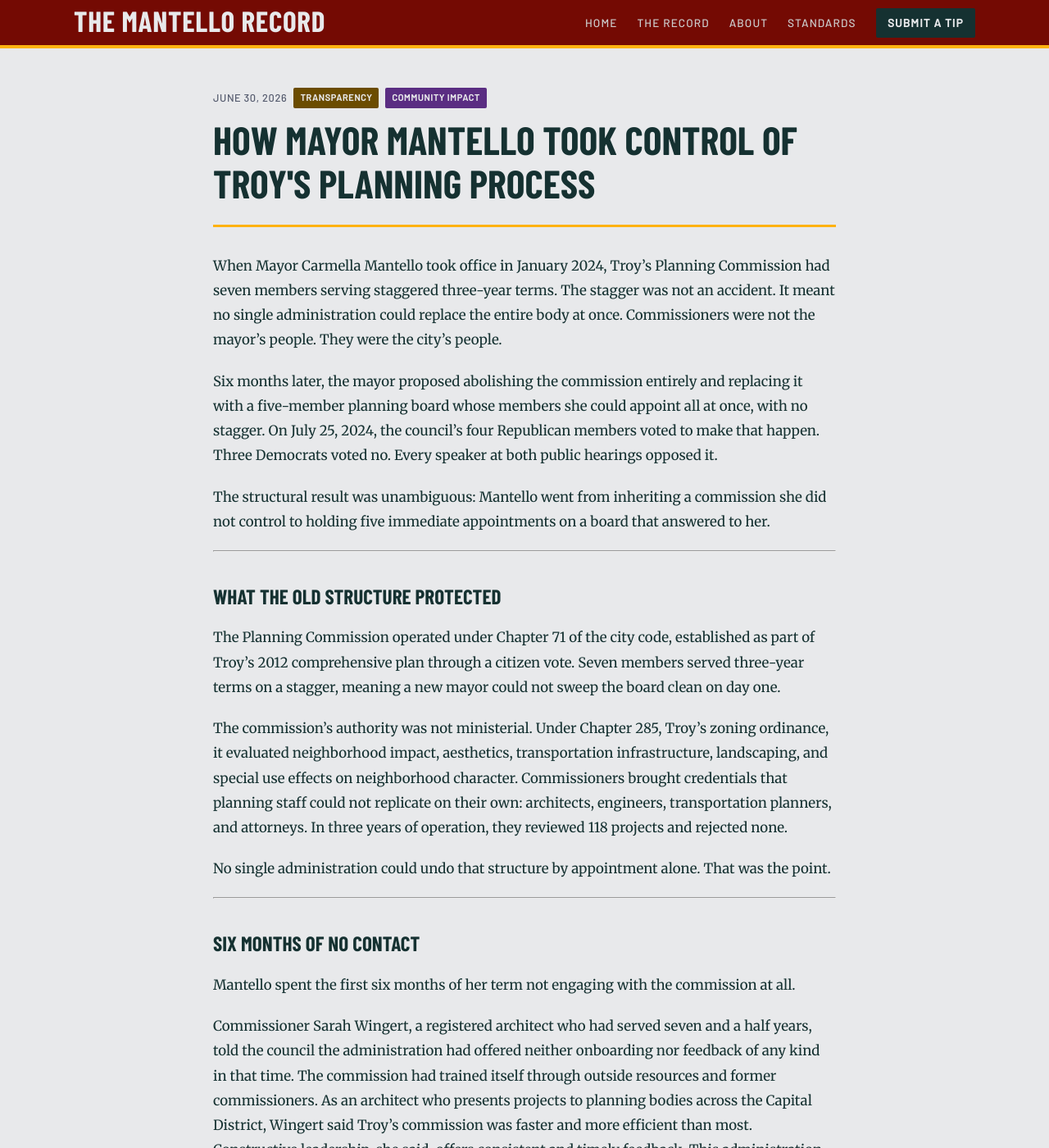
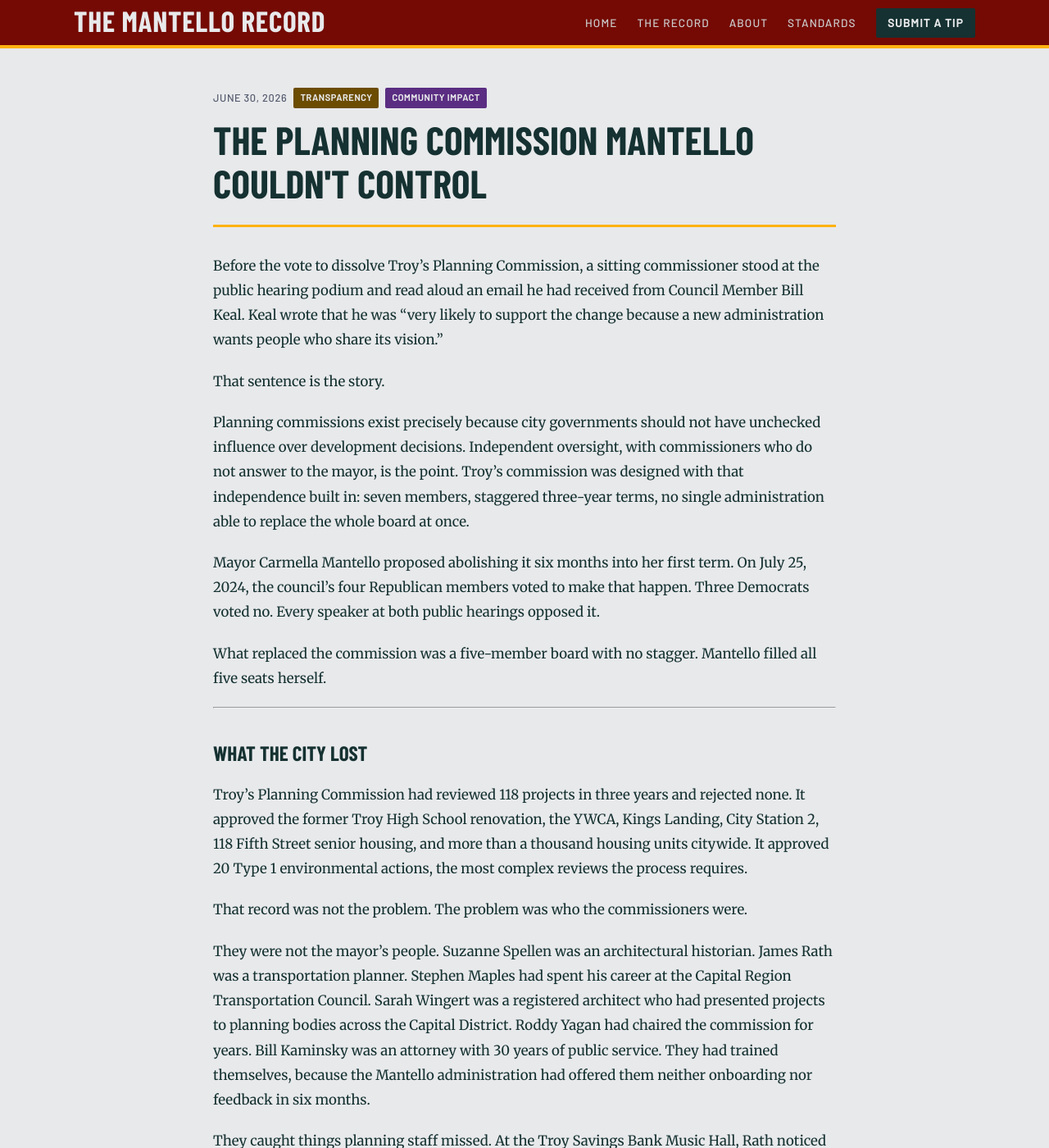
Before and after one commit to MdevitSEC/the-mantello-record, a Jekyll site: the page built from _posts/2026-06-30-local-law-3-planning-commission-repeal.md, in a window 1280 px wide and 1400 px high. Shown: the whole window at 82% size. Built offline with Jekyll 4.4.1, drawn with Linux system fonts in a browser that asks for light colours; some web fonts are replaced; some of the changed text lies outside the part shown.

Commit message:
Reframe article: independence vs. control as central thesis
Opens with Keal's email as the thesis. Expands 'What the City Lost'
into the centerpiece section. Restructures around the premise that
Mantello eliminated the commission because she couldn't control it.

Co-Authored-By: Claude Sonnet 4.6 <noreply@anthropic.com>

```diff
--- a/_posts/2026-06-30-local-law-3-planning-commission-repeal.md
+++ b/_posts/2026-06-30-local-law-3-planning-commission-repeal.md
@@ -1,89 +1,93 @@
 ---
 layout: post
-title: "How Mayor Mantello Took Control of Troy's Planning Process"
+title: "The Planning Commission Mantello Couldn't Control"
 date: 2026-06-30
 categories: ["Transparency", "Community Impact"]
 ---
 
-When Mayor Carmella Mantello took office in January 2024, Troy's Planning Commission had seven members serving staggered three-year terms. The stagger was not an accident. It meant no single administration could replace the entire body at once. Commissioners were not the mayor's people. They were the city's people.
+Before the vote to dissolve Troy's Planning Commission, a sitting commissioner stood at the public hearing podium and read aloud an email he had received from Council Member Bill Keal. Keal wrote that he was "very likely to support the change because a new administration wants people who share its vision."
 
-Six months later, the mayor proposed abolishing the commission entirely and replacing it with a five-member planning board whose members she could appoint all at once, with no stagger. On July 25, 2024, the council's four Republican members voted to make that happen. Three Democrats voted no. Every speaker at both public hearings opposed it.
+That sentence is the story.
 
-The structural result was unambiguous: Mantello went from inheriting a commission she did not control to holding five immediate appointments on a board that answered to her.
+Planning commissions exist precisely because city governments should not have unchecked influence over development decisions. Independent oversight, with commissioners who do not answer to the mayor, is the point. Troy's commission was designed with that independence built in: seven members, staggered three-year terms, no single administration able to replace the whole board at once.
+
+Mayor Carmella Mantello proposed abolishing it six months into her first term. On July 25, 2024, the council's four Republican members voted to make that happen. Three Democrats voted no. Every speaker at both public hearings opposed it.
+
+What replaced the commission was a five-member board with no stagger. Mantello filled all five seats herself.
 
 ---
 
-## What the Old Structure Protected
+## What the City Lost
 
-The Planning Commission operated under Chapter 71 of the city code, established as part of Troy's 2012 comprehensive plan through a citizen vote. Seven members served three-year terms on a stagger, meaning a new mayor could not sweep the board clean on day one.
+Troy's Planning Commission had reviewed 118 projects in three years and rejected none. It approved the former Troy High School renovation, the YWCA, Kings Landing, City Station 2, 118 Fifth Street senior housing, and more than a thousand housing units citywide. It approved 20 Type 1 environmental actions, the most complex reviews the process requires.
 
-The commission's authority was not ministerial. Under Chapter 285, Troy's zoning ordinance, it evaluated neighborhood impact, aesthetics, transportation infrastructure, landscaping, and special use effects on neighborhood character. Commissioners brought credentials that planning staff could not replicate on their own: architects, engineers, transportation planners, and attorneys. In three years of operation, they reviewed 118 projects and rejected none.
+That record was not the problem. The problem was who the commissioners were.
 
-No single administration could undo that structure by appointment alone. That was the point.
+They were not the mayor's people. Suzanne Spellen was an architectural historian. James Rath was a transportation planner. Stephen Maples had spent his career at the Capital Region Transportation Council. Sarah Wingert was a registered architect who had presented projects to planning bodies across the Capital District. Roddy Yagan had chaired the commission for years. Bill Kaminsky was an attorney with 30 years of public service. They had trained themselves, because the Mantello administration had offered them neither onboarding nor feedback in six months.
+
+They caught things planning staff missed. At the Troy Savings Bank Music Hall, Rath noticed ADA-compliant curb ramps were missing from a renovation site plan and asked the applicant to add them. The applicant agreed. "They'll have people who can come and enjoy a night at the Music Hall safely and with dignity," Rath said at the hearing. Then he asked who would catch those things once the commission was gone.
+
+Nobody answered.
+
+Planning Director Eric Ferraro was already stretched beyond capacity. The commission absorbed a significant volume of review work without a budget line, without staff, and without any support from the administration. Commissioner Wingert said it directly: "If nothing else, keep the Planning Commission for Eric Ferraro." That workload did not disappear when the commission did. It landed on a department that had never been given the resources to carry it.
+
+The city also lost the institutional guarantee that planning decisions were not being made because a developer called the right people. An independent body between developers and elected officials is a structural protection. Once every seat on the board answers to the mayor, that protection is gone.
+
+Former chair Roddy Yagan said he was personally thinking about leaving the city after the vote. "I've been here for 16 years. I'm an RPI graduate. I fell in love with the city. It's why I joined the Planning Commission." He is the human version of what happened that night: a person who gave years of unpaid expertise to Troy's public life, publicly told his work was dysfunctional, and saw no reason to stay.
 
 ---
 
 ## Six Months of No Contact
 
-Mantello spent the first six months of her term not engaging with the commission at all.
+Mantello took office in January 2024. She proposed abolishing the commission in July 2024. In between, she had no substantive contact with the commission at all.
 
-Commissioner Sarah Wingert, a registered architect who had served seven and a half years, told the council the administration had offered neither onboarding nor feedback of any kind in that time. The commission had trained itself through outside resources and former commissioners. As an architect who presents projects to planning bodies across the Capital District, Wingert said Troy's commission was faster and more efficient than most. Constructive leadership, she said, offers consistent and timely feedback. This administration had offered none.
+Commissioner Rath had reached out to the administration four times over six months, by phone, email, and in person, and been promised a follow-up meeting that never happened. The day before the July 11 hearing where the replacement ordinance was first introduced, the mayor's confidential assistant emailed to say the administration was always available. Rath replied that he had also been available. He had not heard back.
 
-Commissioner James Rath said he had reached out to the administration four times over six months, by phone, email, and in person, and been promised a follow-up meeting that never happened. The day before the July 11 hearing where the replacement ordinance was introduced, the mayor's confidential assistant emailed to say the administration was always available. Rath replied that he had also been available.
+Wingert told the council the administration had offered neither onboarding nor feedback of any kind in the six months it had been in office. As an architect who presents projects to planning bodies across the Capital District, she said Troy's commission was faster and more efficient than most. Constructive leadership offers consistent and timely feedback. This administration had offered none.
 
-Then, in July, the mayor moved to dissolve the body.
+The administration did not try to work with the commission. It built a case against it.
 
 ---
 
-## The Stated Case and What the Record Showed
+## The Case Built Against Them
 
 Corporation Counsel Dana Salazar submitted a memo arguing the commission's authority was limited to confirming code compliance and did not extend to aesthetic or design judgments. She described the planning process as "a check the box job when it comes to site plan approval." She said the city had received calls from attorneys threatening Article 78 litigation against commission decisions.
 
-Every commissioner who testified disputed this characterization and cited Chapter 285 directly. The authority Salazar called overreach was what the city's own zoning ordinance authorized.
+Every commissioner who testified cited Chapter 285, Troy's own zoning ordinance, which explicitly authorizes the commission to evaluate neighborhood impact, aesthetics, transportation infrastructure, landscaping, and special use effects on neighborhood character. What Salazar called overreach was what the statute required.
 
-David Banks, a geography and planning professor at UAlbany who trains municipal planners, identified the legal exposure that ran the other direction. Stating on the record, repeatedly, that the commission was dysfunctional or politically motivated, while commissioners testified that those characterizations were factually wrong, was exactly the kind of documented misrepresentation that invites Article 78 litigation. "Shut this down," he said. "Stop."
+David Banks, a geography and planning professor at UAlbany who trains municipal planners, identified the legal exposure running in the other direction. Stating on the record, repeatedly, that the commission was dysfunctional or politically motivated, while commissioners testified those characterizations were factually wrong, was exactly the kind of documented misrepresentation that invites Article 78 litigation. "Shut this down," he said. "Stop."
 
-There was also a direct contradiction at the center of the administration's legal argument. Deputy Corporation Counsel Rick Mory had told the Planning Commission at its most recent meeting, on the record, that the commission had operated within its purview. The administration cited Mory's advice to proceed with dissolution. Commissioner Rath asked the question no one answered: "Why aren't we listening to him when he tells us directly that we're operating within our purview?"
+The administration's own deputy corporation counsel undercut its position. Rick Mory had told the Planning Commission at its most recent meeting, on the record, that the commission had operated within its purview. The administration cited Mory's advice in proceeding with dissolution. Rath asked the question no one answered: "Why aren't we listening to him when he tells us directly that we're operating within our purview?"
 
 ---
 
 ## The Developer Connection
 
-The administration did not act alone. Jessica Bennett named the source of outside pressure from the public hearing podium: Kevin Vandenberg, the developer behind the stalled 10-11 Second Avenue project, had lobbied council members to replace the commission. "Kevin Vandenberg threw his weight around," said Rachel Carter of Lansingburgh. Bennett had filed a FOIL request that morning for all correspondence between the mayor's office and any developer regarding the Planning Commission since January 1.
+Keal's email was not the only evidence of outside pressure. Jessica Bennett named it from the podium: Kevin Vandenberg, the developer behind the stalled 10-11 Second Avenue project, had lobbied council members to replace the commission. "Kevin Vandenberg threw his weight around," said Rachel Carter of Lansingburgh, repeating the same description.
 
-Former commission chair Roddy Yagan disputed the administration's account of the 10-11 Second Avenue project. The one Planning Commission meeting that addressed it was held to discuss street infrastructure, not to block the project. Mickey Dobbin, who attended that meeting, confirmed the same thing: the commission asked whether the applicant had considered balconies. It never required them.
+Former commission chair Yagan disputed the administration's account of that project. The one Planning Commission meeting that addressed 10-11 Second Avenue was held to discuss street infrastructure, not to block the development. Mickey Dobbin, who attended that meeting, confirmed it: the commission asked whether the applicant had considered balconies. It never required them.
+
+Bennett had filed a FOIL request that morning for all correspondence between the mayor's office and any developer regarding the Planning Commission since January 1. No results from that request have been made public.
 
 ---
 
-## What Council Member Keal Put in Writing
+## What Three Environmental Groups Said
 
-Before the hearing, Rath had received an email from Council Member Keal stating Keal was very likely to support the change because, as Keal wrote, a new administration wants people who share its vision.
-
-Rath read the email at the public hearing. He said he found it difficult to reconcile with a planning process that was supposed to operate independent of political alignment.
-
-That sentence -- "a new administration wants people who share its vision" -- was the clearest public statement of what the restructuring was actually for.
-
-Attorney Bill Kaminsky, with 30 years of public service, said the same thing from the floor: "There comes a time when doing what is right is more important than being on a team." He named what he believed the evening was really about: the desire to start fresh with people aligned to the administration. He did not oppose a new board. He urged the council to give whoever came next the independence to do their job. "A planning board that doesn't have discretion to do exactly what you told them to do and evaluate the characteristics of the property isn't a planning board. They're not there at all."
-
----
-
-## Environmental Groups on Independent Oversight
-
-Rebecca Martin of Riverkeeper read a joint letter into the record co-signed by Scenic Hudson and Hudson River Sloop Clearwater. The three organizations urged a no vote. Their argument was not about the commission's specific decisions. It was about structure: planning bodies should operate free from elected officials' influence. If individual commissioners were acting improperly, the appropriate remedy was a conversation with the chair, not a wholesale structural replacement that moved all appointments to the mayor.
+Rebecca Martin of Riverkeeper read a joint letter into the record co-signed by Scenic Hudson and Hudson River Sloop Clearwater. The three organizations urged a no vote on a single principle: planning bodies should operate free from elected officials' influence. If individual commissioners were acting improperly, the appropriate remedy was a conversation with the chair, not a wholesale structural replacement that handed all appointments to the mayor.
 
 It was the only multi-organization environmental statement submitted on a Troy city council agenda item in the 2024 term.
 
 ---
 
-## The Procedural Gap Vera Identified
+## The Procedural Gap
 
 Council member Vera identified a legal exposure in the companion legislation.
 
 On July 11, the council voted 4 to 3 to pass Ordinance 39, which created the new Planning Board under Chapter 72. That vote happened at the same meeting where Ord. 39 was introduced. Under the Troy City Charter, an ordinance cannot be adopted at the same meeting where it is introduced unless two-thirds of council members vote in favor. That threshold is five votes out of seven. Ord. 39 passed on four.
 
-Vera's concern was this: if Ord. 39 was invalidly adopted for lack of votes, the Planning Board had no legal foundation. After Local Law 3 repealed Chapter 71, Troy would have no functioning planning body at all.
+If Ord. 39 was invalidly adopted for lack of votes, the new Planning Board had no legal foundation. After Local Law 3 repealed Chapter 71, Troy would have no functioning planning body at all.
 
-Corporation Counsel Salazar said she disagreed with that reading. No written legal analysis was ever provided.
+Corporation Counsel Salazar said she disagreed with that reading. No written legal analysis was ever produced.
 
 Before the vote on Local Law 3, Council President Steele moved to table it pending written legal review of the Ord. 39 question. The motion failed 3 to 4. Keal, Brosnan, Sorriento, and Casey voted no.
 
@@ -93,25 +97,21 @@ Before the vote on Local Law 3, Council President Steele moved to table it pendi
 
 Local Law 3 passed 4 to 3 at the Finance Committee and 4 to 3 again at the Special Meeting. The alignment was the same both times: Keal, Brosnan, Sorriento, and Casey in favor; Steele, Vera, and Spain-McLaren opposed.
 
-Vera pressed the mayor directly: was the assurance that pending Planning Commission applications would carry over to the new board in writing? Mantello acknowledged it was verbal. Salazar said a council member could sponsor a written amendment. None did before the vote.
+Vera pressed the mayor directly: was the assurance that pending Planning Commission applications would carry over to the new board in writing? Mantello acknowledged it was verbal. Salazar said a council member could sponsor a written amendment. None did.
 
-Steele spoke last before the roll call, addressing the commissioners in the room: "I'm sorry that you have had to go through this. You have worked so hard as citizens of Troy to make your community better. There was no need to impugn your reputations. This is political, pure and simple. It could have been done differently."
+Attorney Bill Kaminsky had said from the floor what the evening was really about: the desire to start fresh with people aligned to the administration. He did not oppose creating a new board. He told the council to give whoever served on it the independence to do their job. "A planning board that doesn't have discretion to do exactly what you told them to do and evaluate the characteristics of the property isn't a planning board. They're not there at all."
 
-Casey, voting yes, said he had known Mantello since first grade, that they had disagreed before, and that he voted his own conscience.
-
-Roddy Yagan, speaking after the vote, said he was personally thinking about leaving the city. "I've been here for 16 years. I'm an RPI graduate. I fell in love with the city. It's why I joined the Planning Commission."
+Steele spoke last before the roll call. She addressed the commissioners directly: "I'm sorry that you have had to go through this. You have worked so hard as citizens of Troy to make your community better. There was no need to impugn your reputations. This is political, pure and simple. It could have been done differently."
 
 ---
 
 ## What Mantello Got
 
-The old Planning Commission had seven members on staggered terms. No mayor could control it on day one.
+Seven independent commissioners with staggered terms became five mayoral appointees with no stagger. Mantello announced all five herself after Labor Day 2024.
 
-The new Planning Board had five seats. Mantello filled all of them herself, immediately, after Labor Day 2024.
+The commission had a documented record: 118 projects reviewed, zero rejected, including 20 of the most complex environmental actions the process requires. The administration never produced that record to support its public characterization of the body as dysfunctional. What it produced instead was a legal memo redefining the commission's role as ministerial, a new ordinance giving the mayor immediate and total control over board composition, and a public hearing record in which every speaker, including former commissioners, environmental groups, and planning professionals, urged the council to vote no.
 
-The commission had reviewed 118 projects in three years, approved all of them, and built a documented record. The administration never produced that record in the hearings to support its public characterization of the body as dysfunctional. What it produced instead was a new structure in which the mayor appoints every member, with no independent stagger, and an outside legal memo redefining the board's role as ministerial.
-
-A FOIL request filed the morning of the July 11 hearing sought all correspondence between the mayor's office and any developer regarding the Planning Commission since January 1, 2024. No results from that request have been made public.
+The council's majority voted yes.
 
 ---
 
```
